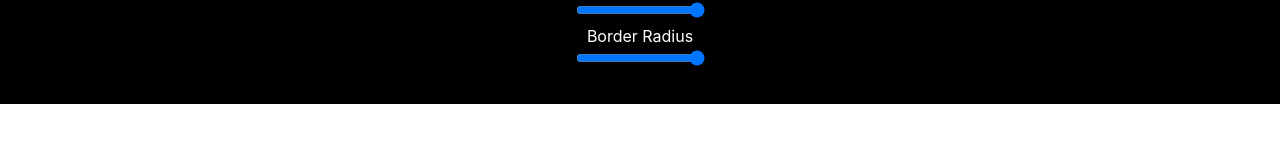
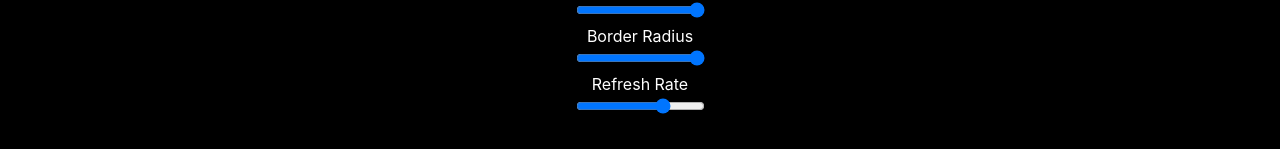
Before and after one commit to Gkuzin13/react-ambiance, a React (Vite) app: page / in a window 1280 px wide. Shown: the part 732-881 px from the top of the page. Before the commit the page ends 836 px from the top, so only its background shows below. Built offline with nearby package versions, Linux system fonts and the light colour scheme.

Commit message:
add refresh rate prop

```diff
--- a/src/App.tsx
+++ b/src/App.tsx
@@ -1,5 +1,5 @@
 import { useState } from 'react';
-import AmbientCanvas from './components/AmbientCanvas';
+import AmbientCanvas from './components/CanvasContainer';
 import AmbientImage from './components/AmbientImage';
 import './App.css';
 import AmbientVideo from './components/AmbientVideo';
@@ -9,6 +9,7 @@ function App() {
     blur: 30,
     scale: 1,
     borderRadius: 20,
+    refreshRate: 150,
   });
 
   return (
@@ -17,6 +18,7 @@ function App() {
         borderRadius={settings.borderRadius}
         blur={settings.blur}
         scale={settings.scale}
+        refreshRate={settings.refreshRate}
       >
         <video
           muted
@@ -75,6 +77,20 @@ function App() {
             }
           />
         </div>
+        <div>
+          <label>Refresh Rate</label>
+          <br />
+          <input
+            type='range'
+            min={30}
+            max={200}
+            step={10}
+            defaultValue={150}
+            onChange={(e) =>
+              setSettings({ ...settings, refreshRate: +e.target.value })
+            }
+          />
+        </div>
       </div>
     </div>
   );
--- a/src/components/AmbientImage.tsx
+++ b/src/components/AmbientImage.tsx
@@ -2,7 +2,7 @@ import { useLayoutEffect, useRef, useState } from 'react';
 import { drawCanvasFromMedia } from '../methods/canvas';
 import { getCssPropertyKey } from '../utils/string';
 import { traverseAndPassPropsByElementType } from '../methods/dom';
-import AmbientCanvas from './AmbientCanvas';
+import CanvasContainer from './CanvasContainer';
 import type { Props } from './types';
 
 function AmbientImage({
@@ -47,11 +47,11 @@ function AmbientImage({
   };
 
   return (
-    <AmbientCanvas ref={canvasRef}>
+    <CanvasContainer ref={canvasRef}>
       {traverseAndPassPropsByElementType(children, 'img', {
         ...imgElementProps,
       })}
-    </AmbientCanvas>
+    </CanvasContainer>
   );
 }
 
--- a/src/components/AmbientVideo.tsx
+++ b/src/components/AmbientVideo.tsx
@@ -3,15 +3,16 @@ import useInterval from '../hooks/useInterval';
 import { drawCanvasFromMedia } from '../methods/canvas';
 import { traverseAndPassPropsByElementType } from '../methods/dom';
 import { getCssPropertyKey } from '../utils/string';
-import AmbientCanvas from './AmbientCanvas';
-import type { Props } from './types';
+import CanvasContainer from './CanvasContainer';
+import type { AmbientVideoProps } from './types';
 
 function AmbientVideo({
   scale = 1.05,
   borderRadius = 8,
   blur = 30,
+  refreshRate = 150,
   children,
-}: Props) {
+}: AmbientVideoProps) {
   const [playing, setPlaying] = useState(false);
   const [mediaLoaded, setMediaLoaded] = useState(false);
 
@@ -38,7 +39,7 @@ function AmbientVideo({
         mediaRef.current?.getBoundingClientRect().width || 0,
         mediaRef.current?.getBoundingClientRect().height || 0
       ),
-    playing ? 75 : null
+    playing ? refreshRate : null
   );
 
   canvasRef.current?.style.setProperty(
@@ -63,11 +64,11 @@ function AmbientVideo({
   };
 
   return (
-    <AmbientCanvas ref={canvasRef}>
+    <CanvasContainer ref={canvasRef}>
       {traverseAndPassPropsByElementType(children, 'video', {
         ...videoElementProps,
       })}
-    </AmbientCanvas>
+    </CanvasContainer>
   );
 }
 
--- a/src/components/AmbientCanvas.tsx
+++ b/src/components/CanvasContainer.tsx
@@ -1,7 +1,7 @@
 import { forwardRef } from 'react';
 import type { PropsWithChildren } from 'react';
 
-const AmbientCanvas = forwardRef(
+const CanvasContainer = forwardRef(
   ({ children }: PropsWithChildren, ref: any) => {
     return (
       <div className='ambient-ontainer'>
@@ -12,4 +12,4 @@ const AmbientCanvas = forwardRef(
   }
 );
 
-export default AmbientCanvas;
+export default CanvasContainer;
--- a/src/components/types.d.ts
+++ b/src/components/types.d.ts
@@ -5,3 +5,7 @@ export interface Props extends PropsWithChildren {
   borderRadius?: number;
   blur?: number;
 }
+
+export interface AmbientVideoProps extends Props {
+  refreshRate?: number;
+}
```
